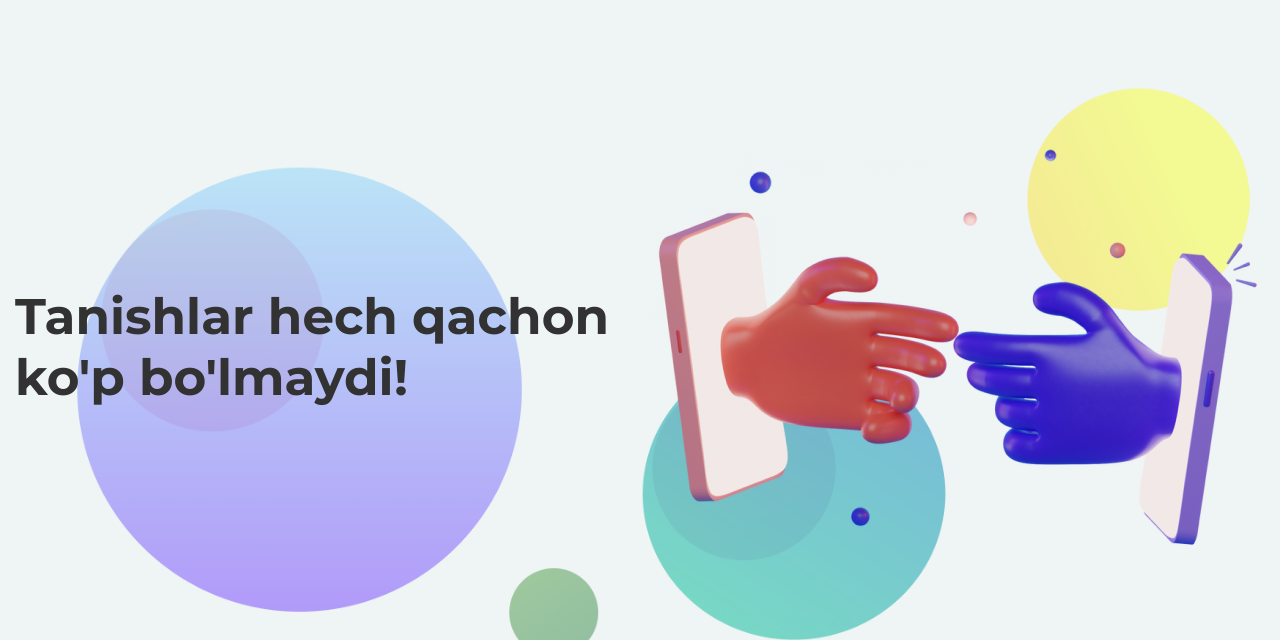
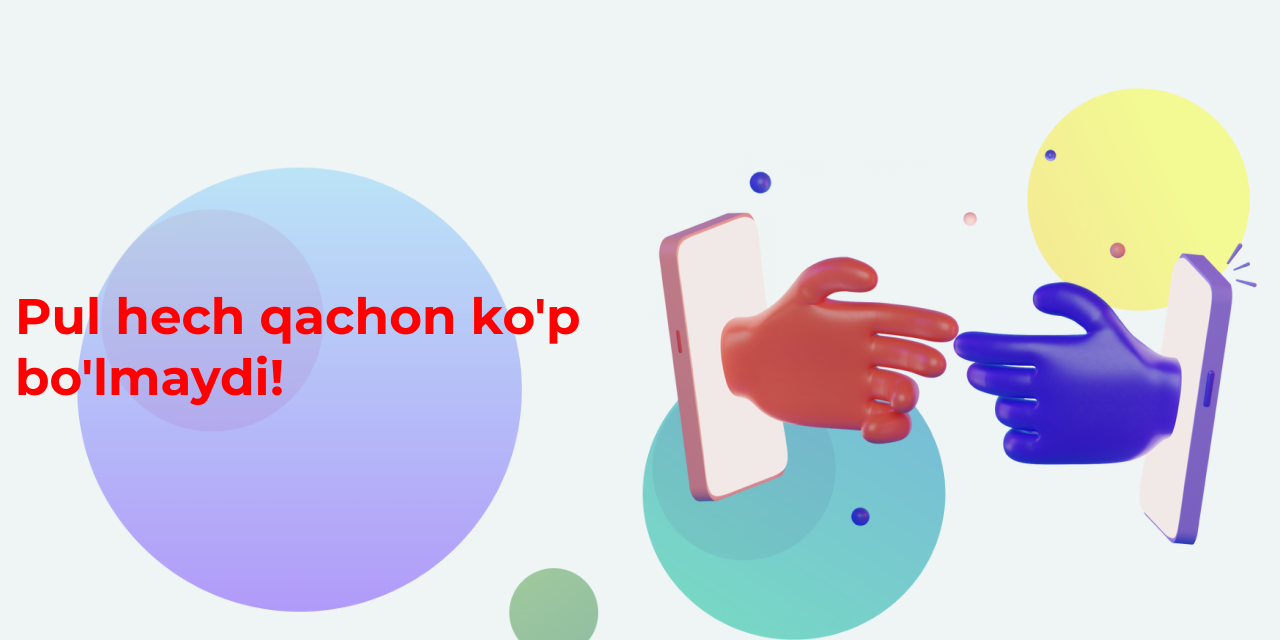
Before and after one commit to Ayyub1707/tbb, a plain HTML site: page index.html in a window 1280 px wide. Shown: the part 87-727 px from the top of the page. Drawn offline with Linux system fonts and the light colour scheme.

Commit message:
title changed

```diff
--- a/index.html
+++ b/index.html
@@ -32,7 +32,7 @@
           <section class="intro">
                <div class="container">
                     <div class="intro__content">
-                         <h1 class="intro__title">Tanishlar hech qachon ko'p bo'lmaydi!</h1>
+                         <h1 class="intro__title">Pul hech qachon ko'p bo'lmaydi!</h1>
                          <img src="images/hands.png" alt="">
                     </div>
                     <ul class="intro__app">
--- a/style/style.css
+++ b/style/style.css
@@ -82,9 +82,9 @@ body{
      justify-content: space-between;
 }
 .intro__title{
-     color: #323232;
      font-size: 50px;
      line-height: 61px;
+     color: red;
 }
 .intro__app{
      display: flex;
```
